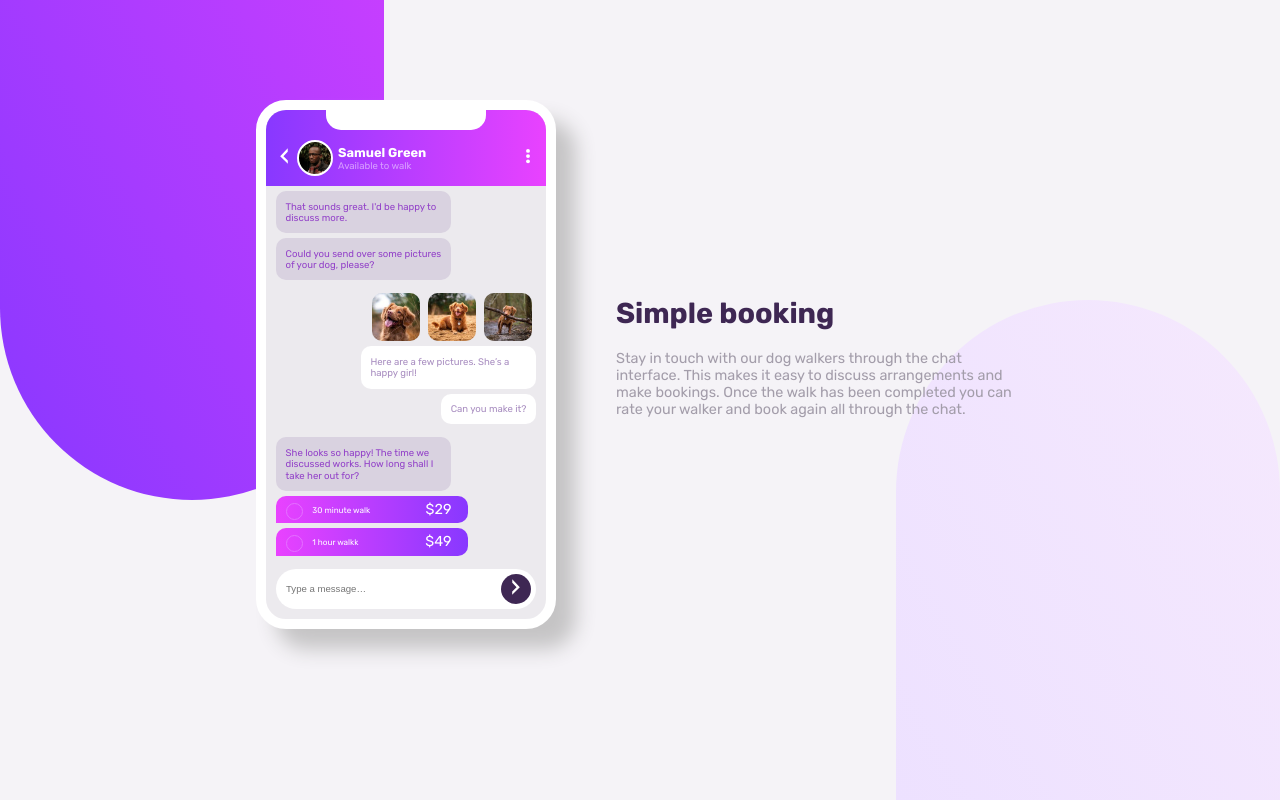
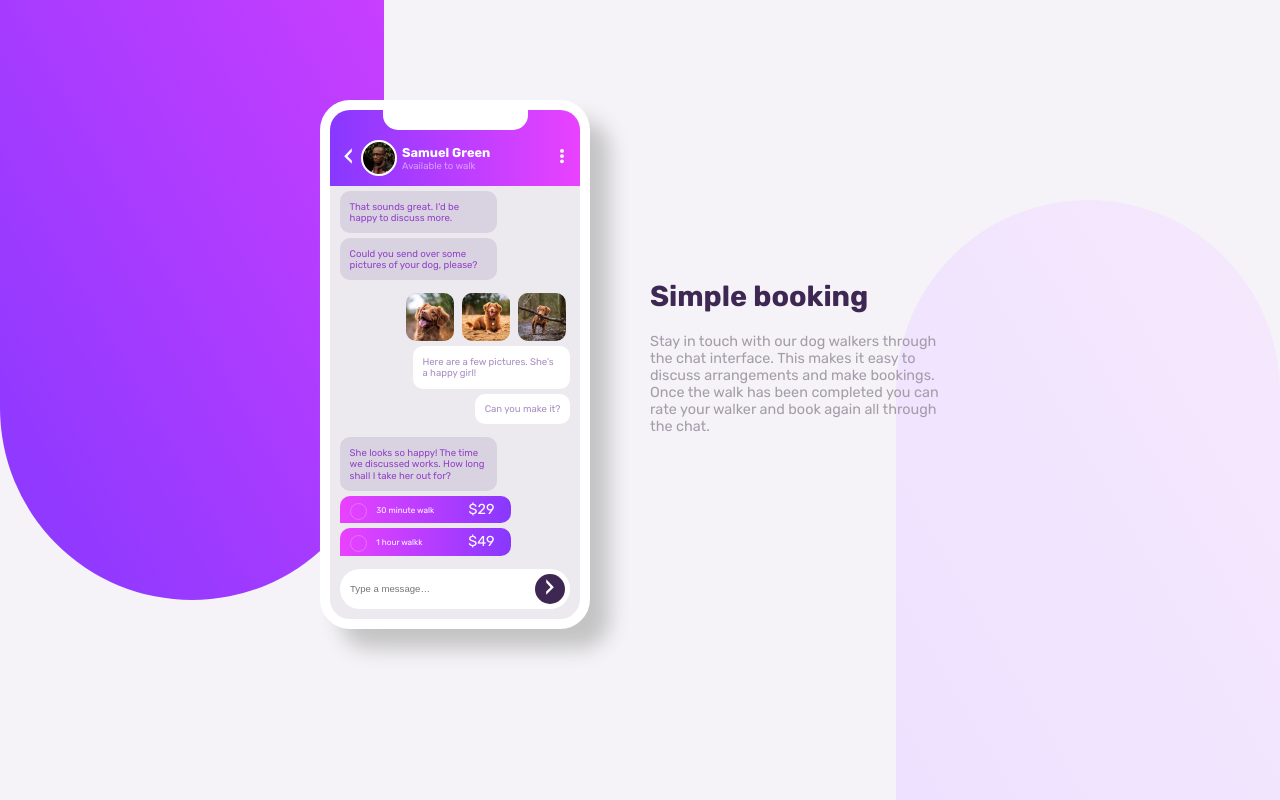
Before and after one commit to joshysmart/chat-app-css-illustration, a plain HTML site: page index.html in a window 1280 px wide. Drawn offline with Linux system fonts and the light colour scheme.

Commit message:
joshysmart

```diff
--- a/index.html
+++ b/index.html
@@ -59,7 +59,7 @@
               </div>
             </div>
             <div class="type-box">
-              <input type="text" name="" id="" placeholder="Type a message…">
+              <input type="text" name="chat" id="" placeholder="Type a message…">
               <button class="send"><img src="./images/send.svg" alt=""></button>
             </div>
           </div>
--- a/style.css
+++ b/style.css
@@ -19,7 +19,7 @@ body {
  position: absolute;
  top: 0;
  width: 50%;
- height: 500px;
+ height: 600px;
  content: '';
  background-image: linear-gradient(-120deg, #e942ff, #8838ff
  ) ;
@@ -31,7 +31,7 @@ body {
 @media only screen and (min-width: 1280px) {
  .container:before {
   width: 30%;
-  height: 500px;
+  height: 600px;
   border-radius: 0 0 25em 25em;
  }
 }
@@ -42,7 +42,7 @@ body {
  bottom: 0;
  right: 0;
  width: 30%;
- height: 500px;
+ height: 600px;
  content: '';
  background-image: linear-gradient(-120deg, #faedfc, #ede1ff
  ) ;
@@ -58,7 +58,7 @@ body {
 
 @media only screen and (min-width: 1280px) {
  .app-wrapper {
-  max-width: 60%;
+  max-width: 50%;
   margin: 0 auto;
   flex-direction: row;
   justify-content: space-between;
@@ -68,8 +68,8 @@ body {
 
 .phone {
  width: 100%;
- max-width: 280px;
- min-width: 280px;
+ max-width: 250px;
+ min-width: 250px;
  margin: 100px auto;
  border: 10px solid #fff;
  border-radius: 30px;
```
